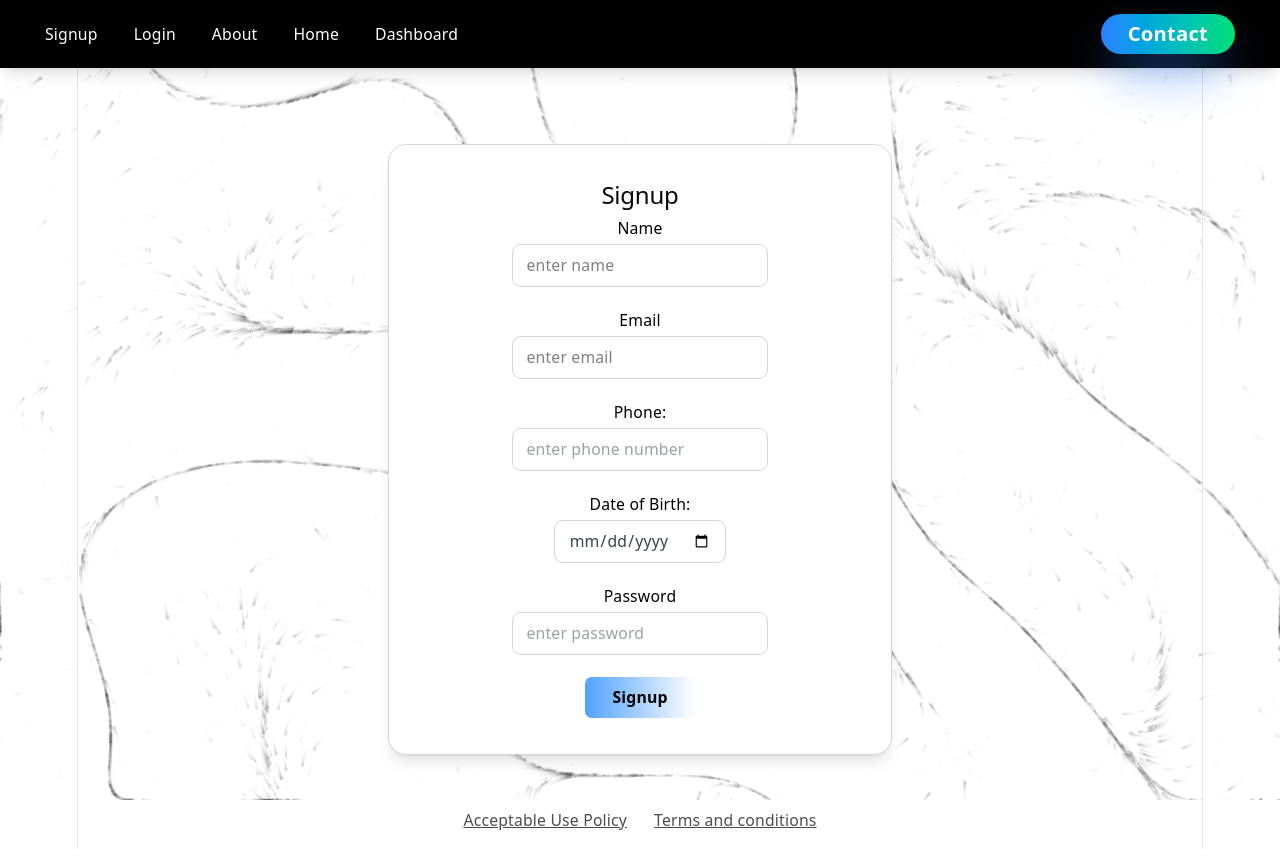
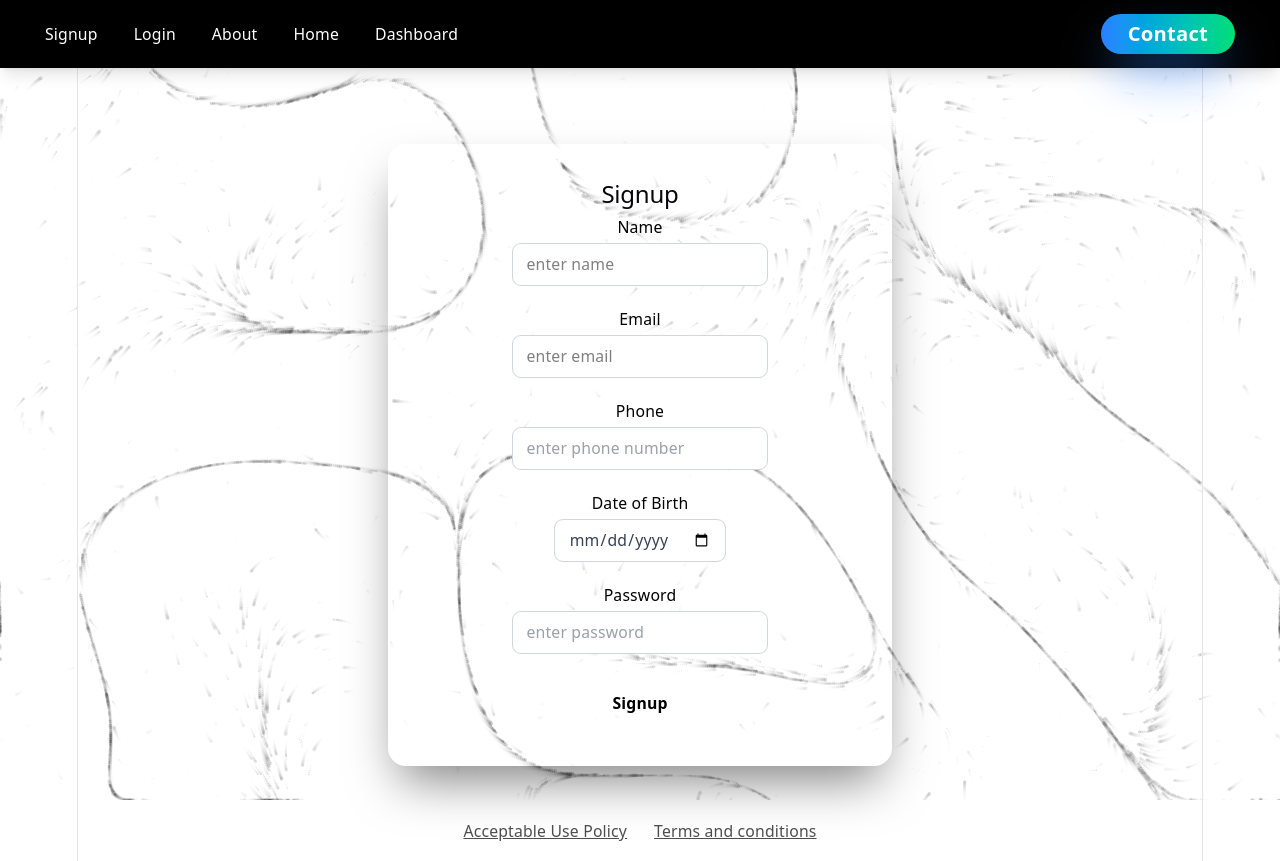
Before and after one commit to KyleKyleA/risk-diabetes-predictor, a React app in the folder Frontend/: page /signup in a window 1280 px wide. Built offline with nearby package versions, Linux system fonts and the light colour scheme; the HTML template or start-up script is replaced by a standard one.

Commit message:
fixed up some styling for the signup and login form

```diff
--- a/Frontend/src/Components/LoginForm.jsx
+++ b/Frontend/src/Components/LoginForm.jsx
@@ -91,7 +91,7 @@ function LoginForm({onSuccess}) {
     return (
 
         <>
-        <div className="login-form-container max-w-md mx-auto my-8 p-8 bg-white border border-gray-300 rounded-2xl shadow-lg">
+        <div className="login-form-container max-w-md mx-auto my-8 p-8 rounded-2xl bg-grey border border-[var(--border)] shadow-2xl shadow-black/50">
             <h2 className="font-bold text-center">Login</h2>
             <form className="flex flex-col items-center text-sm on" onSubmit={handleSubmit}>
 
@@ -109,7 +109,7 @@ function LoginForm({onSuccess}) {
                 {errors.password && <p className="text-red-500 text-xs mt-1">{errors.password}</p>}
                 <br></br>
 
-                <button type="submit" disabled={isLogged} className="px-6 py-2 rounded-md text-black font-semibold bg-gradient-to-r from-blue-400 to-purple-500 hover:from-blue-500 hover:to-purple-600 transition">{isLogged ? "Logging in..." : "Login"}</button>
+                <button type="submit" disabled={isLogged} className="px-6 py-2 rounded-md text-black font-semibold bg-gradient-to-r from blue-400 to black-500 hover:from-blue-500 hover:to-black-600 transition h-12 w-32 px-4 rounded active:scale-95 transition">{isLogged ? "Logging in..." : "Login"}</button>
             </form>
             </div>
 
--- a/Frontend/src/Components/SignupForm.jsx
+++ b/Frontend/src/Components/SignupForm.jsx
@@ -111,7 +111,7 @@ function SignUpForm({ onSuccess }) {
         <>
 
         {/* Signup form */}
-        <div className="signup-form-container max-w-md mx-auto my-8 p-8 bg-white border border-gray-300 rounded-2xl shadow-lg">
+        <div className="signup-form-container max-w-md mx-auto my-8 p-8 rounded-2xl bg-grey border-border-[var(--border)] shadow-2xl shadow-black/50">
             <h2 className="text-2xl font-bold mb-6 text-grey-500 text-center">Signup </h2>
             <form className="flex flex-col items-center text-sm on" onSubmit={handleSubmit}>
 
@@ -130,14 +130,14 @@ function SignUpForm({ onSuccess }) {
             </div>
             <div className="">
                 <div className="w-full">
-                    <label className="text-black block mb-1">Phone: </label>
+                    <label className="text-black block mb-1">Phone </label>
                     <input className="rounded-lg border border-solid border-gray-300 bg-white bg-clip-padding px-3 py-2 text-sm font-normal text-gray-700 outline-none transition-all focus:shadow-soft-primary-outline focus:border-blue-400" id="phone" name="phone" value={formData.phone} onChange={handleChange} placeholder='enter phone number' required></input>
                 </div>
                 <br></br>
                 {errors.phone && <p className="text-red-500 text-xs mt-1">{errors.phone}</p>}
             </div>
                 <div className="w-full">
-                    <label className="text-black block mb-1">Date of Birth: </label>
+                    <label className="text-black block mb-1">Date of Birth </label>
                     <input className="rounded-lg border border-solid border-gray-300 bg-white bg-clip-padding px-3 py-2 text-sm font-normal text-gray-700 outline-none transition-all focus:shadow-soft-primary-outline focus:border-blue-400" type="date" placeholder="Please select a date" id="dob" name="dob" value={formData.dob} onChange={handleChange} required></input>
                 </div>
                 {errors.email && <p className="text-red-500 text-xs mt-1">{errors.email}</p>}
@@ -149,7 +149,7 @@ function SignUpForm({ onSuccess }) {
                 <br></br>
 
 
-            <button type="submit" className="px-6 py-2 rounded-md text-black font-semibold bg-gradient-to-r from-blue-400 to purple-500 hover:from-blue-500 hover:to-purple-600 transition">Signup</button>
+            <button type="submit" className="px-6 py-2 rounded-md text-black font-semibold bg-gradient-to-r from blue-400 to black-500 hover:from-blue-500 hover:to-black-600 transition h-12 w-32 px-4 rounded active:scale-95 transition">Signup</button>
             </form>
         </div>
 
```
